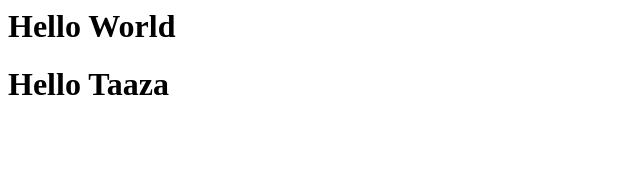
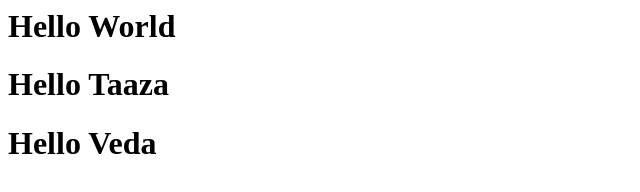
Before and after one commit to HarithaDevops1/undoexample, a plain HTML site: page index.html in a window 1280 px wide. Shown: the whole page, without its empty margins (0-640 px from the left). Drawn offline with Linux system fonts and the light colour scheme.

Commit message:
Added Veda

```diff
--- a/index.html
+++ b/index.html
@@ -1,2 +1,3 @@
 <h1> Hello World </h1>
 <h1> Hello Taaza </h1>
+<h1> Hello Veda </h1>
```
Also changed, not shown: file.txt (deleted), haritha.txt (deleted).
